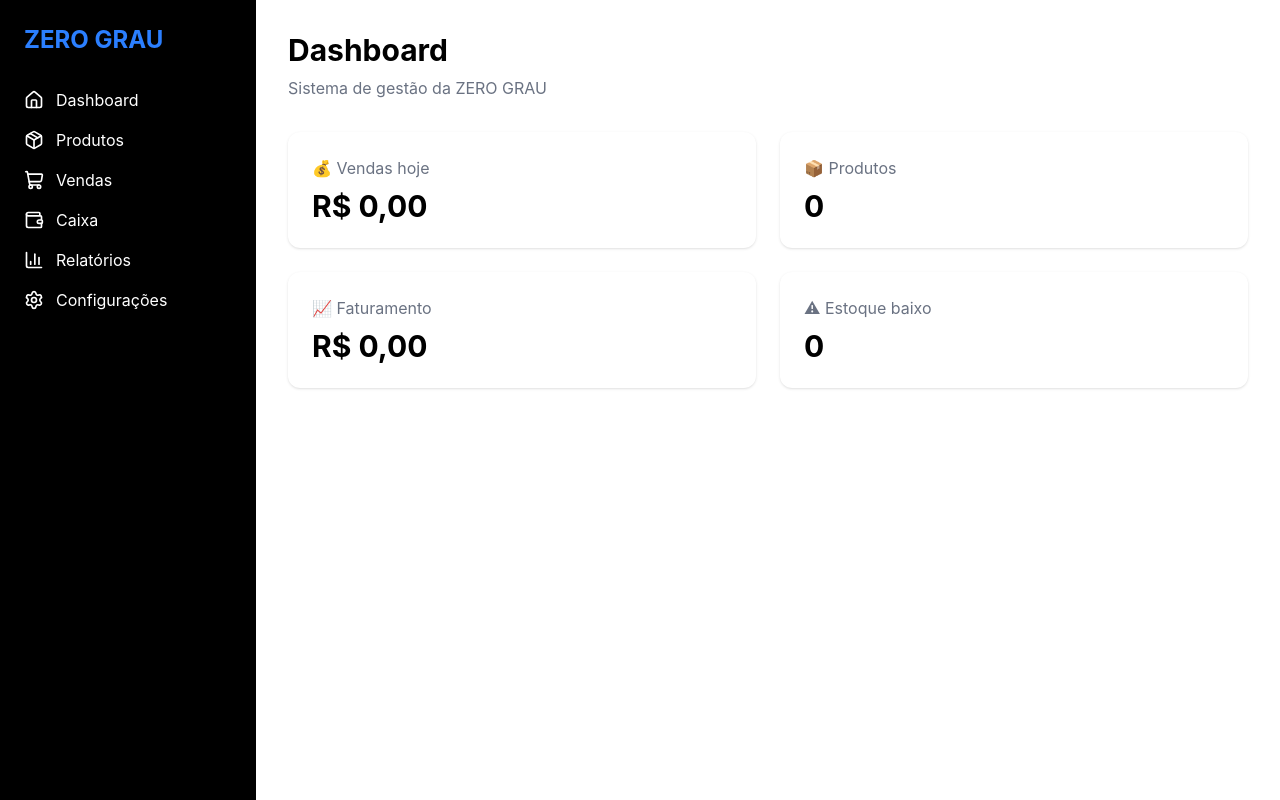
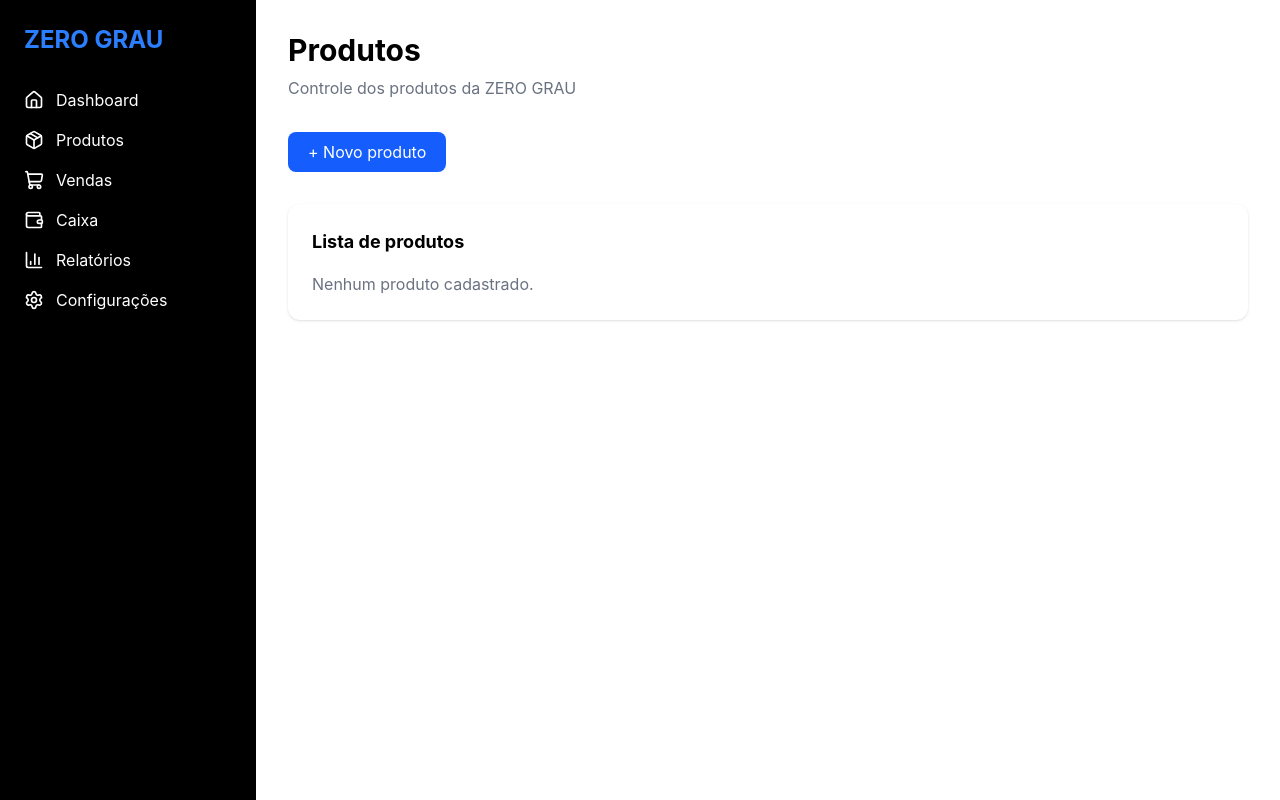
Before and after one commit to MyrellaS2/zero-grau-erp, a React (Vite) app: page /produtos in a window 1280 px wide. Built offline with nearby package versions, Linux system fonts and the light colour scheme.

Commit message:
Criadas paginas principais e navegacao do sistema

```diff
--- a/src/App.tsx
+++ b/src/App.tsx
@@ -1,11 +1,39 @@
+import { BrowserRouter, Routes, Route } from "react-router-dom"
+
 import MainLayout from "./layouts/MainLayout"
+
 import Dashboard from "./pages/Dashboard"
+import Produtos from "./pages/Produtos"
+import Vendas from "./pages/Vendas"
+import Caixa from "./pages/Caixa"
+import Relatorios from "./pages/Relatorios"
+import Configuracoes from "./pages/Configuracoes"
+
 
 function App() {
   return (
-    <MainLayout>
-      <Dashboard />
-    </MainLayout>
+    <BrowserRouter>
+
+      <MainLayout>
+
+        <Routes>
+
+          <Route path="/" element={<Dashboard />} />
+
+          <Route path="/produtos" element={<Produtos />} />
+          <Route path="/vendas" element={<Vendas />} />
+
+<Route path="/caixa" element={<Caixa />} />
+
+<Route path="/relatorios" element={<Relatorios />} />
+
+<Route path="/configuracoes" element={<Configuracoes />} />
+
+        </Routes>
+
+      </MainLayout>
+
+    </BrowserRouter>
   )
 }
 
--- a/src/components/Sidebar.tsx
+++ b/src/components/Sidebar.tsx
@@ -6,6 +6,7 @@ import {
   BarChart3,
   Settings
 } from "lucide-react"
+import { Link } from "react-router-dom"
 
 function Sidebar() {
   return (
@@ -16,35 +17,35 @@ function Sidebar() {
 
       <nav className="space-y-4">
 
-        <a className="flex items-center gap-3">
+        <Link to="/" className="flex items-center gap-3">
   <Home size={20}/>
   Dashboard
-        </a>
+</Link>
 
-        <a className="flex items-center gap-3">
+        <Link to="/produtos" className="flex items-center gap-3">
   <Package size={20}/>
   Produtos
-        </a>
+</Link>
 
-        <a className="flex items-center gap-3">
+        <Link to="/vendas" className="flex items-center gap-3">
   <ShoppingCart size={20}/>
   Vendas
-        </a>
+</Link>
 
-        <a className="flex items-center gap-3">
+        <Link to="/caixa" className="flex items-center gap-3">
   <Wallet size={20}/>
   Caixa
-        </a>
+</Link>
 
-        <a className="flex items-center gap-3">
+        <Link to="/relatorios" className="flex items-center gap-3">
   <BarChart3 size={20}/>
   Relatórios
-        </a>
+</Link>
 
-        <a className="flex items-center gap-3">
+        <Link to="/configuracoes" className="flex items-center gap-3">
   <Settings size={20}/>
   Configurações
-        </a>
+</Link>
 
       </nav>
     </aside>
--- /dev/null
+++ b/src/pages/Caixa.tsx
@@ -0,0 +1,15 @@
+function Caixa() {
+  return (
+    <div>
+      <h1 className="text-3xl font-bold">
+        Caixa
+      </h1>
+
+      <p className="mt-2 text-gray-500">
+        Controle financeiro da ZERO GRAU
+      </p>
+    </div>
+  )
+}
+
+export default Caixa
--- /dev/null
+++ b/src/pages/Configuracoes.tsx
@@ -0,0 +1,15 @@
+function Configuracoes() {
+  return (
+    <div>
+      <h1 className="text-3xl font-bold">
+        Configurações
+      </h1>
+
+      <p className="mt-2 text-gray-500">
+        Configurações do sistema
+      </p>
+    </div>
+  )
+}
+
+export default Configuracoes
--- /dev/null
+++ b/src/pages/Produtos.tsx
@@ -0,0 +1,37 @@
+function Produtos() {
+  return (
+    <div>
+
+      <h1 className="text-3xl font-bold">
+        Produtos
+      </h1>
+
+      <p className="mt-2 text-gray-500">
+        Controle dos produtos da ZERO GRAU
+      </p>
+
+
+      <div className="mt-8">
+        <button className="bg-blue-600 text-white px-5 py-2 rounded-lg">
+          + Novo produto
+        </button>
+      </div>
+
+
+      <div className="mt-8 bg-white rounded-xl shadow p-6">
+
+        <h2 className="font-bold text-lg">
+          Lista de produtos
+        </h2>
+
+        <p className="mt-4 text-gray-500">
+          Nenhum produto cadastrado.
+        </p>
+
+      </div>
+
+    </div>
+  )
+}
+
+export default Produtos
--- /dev/null
+++ b/src/pages/Relatorios.tsx
@@ -0,0 +1,15 @@
+function Relatorios() {
+  return (
+    <div>
+      <h1 className="text-3xl font-bold">
+        Relatórios
+      </h1>
+
+      <p className="mt-2 text-gray-500">
+        Análises da ZERO GRAU
+      </p>
+    </div>
+  )
+}
+
+export default Relatorios
--- /dev/null
+++ b/src/pages/Vendas.tsx
@@ -0,0 +1,15 @@
+function Vendas() {
+  return (
+    <div>
+      <h1 className="text-3xl font-bold">
+        Vendas
+      </h1>
+
+      <p className="mt-2 text-gray-500">
+        Controle de vendas da ZERO GRAU
+      </p>
+    </div>
+  )
+}
+
+export default Vendas
```
Lines whose indentation alone changed are shown as unchanged.
